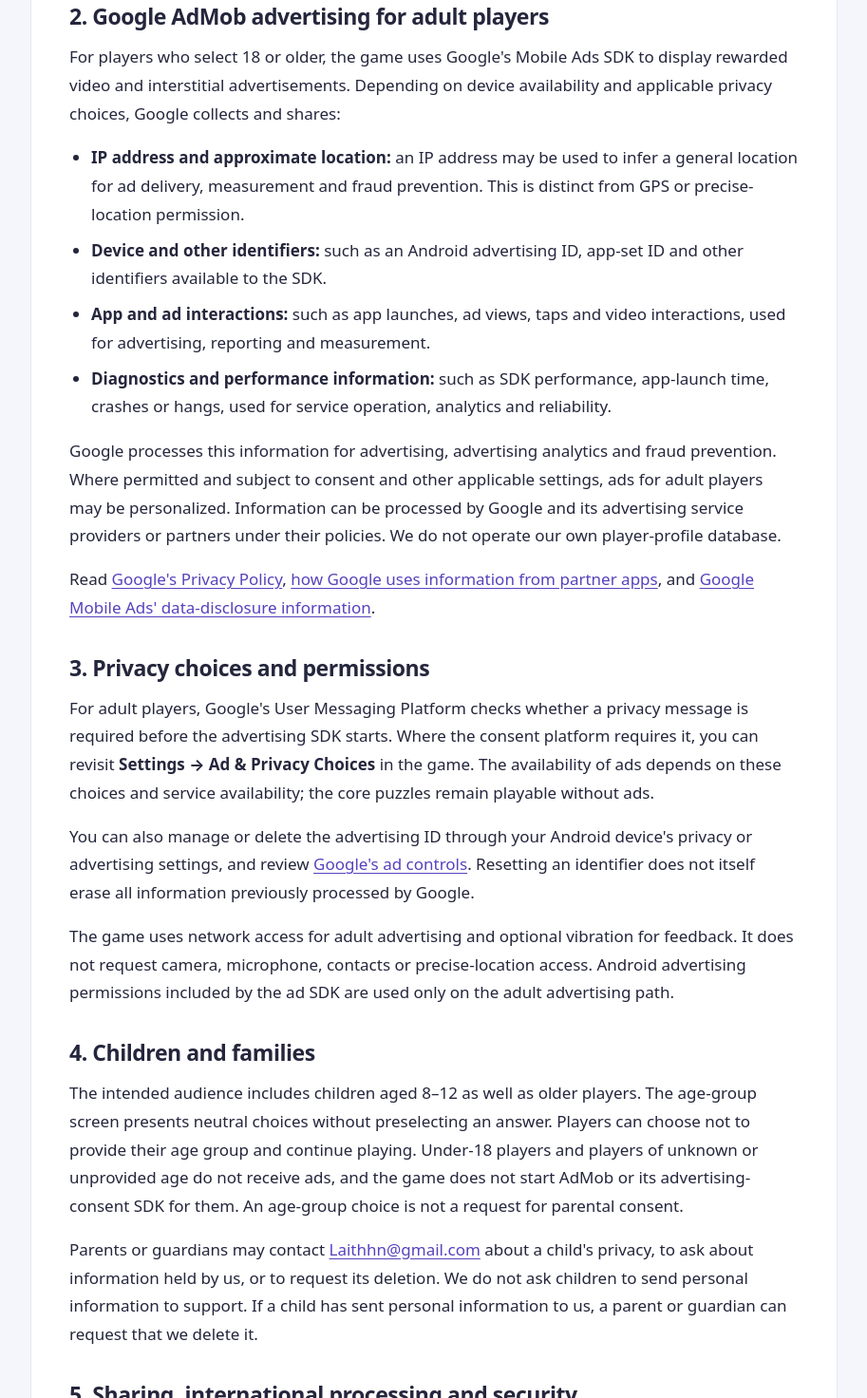
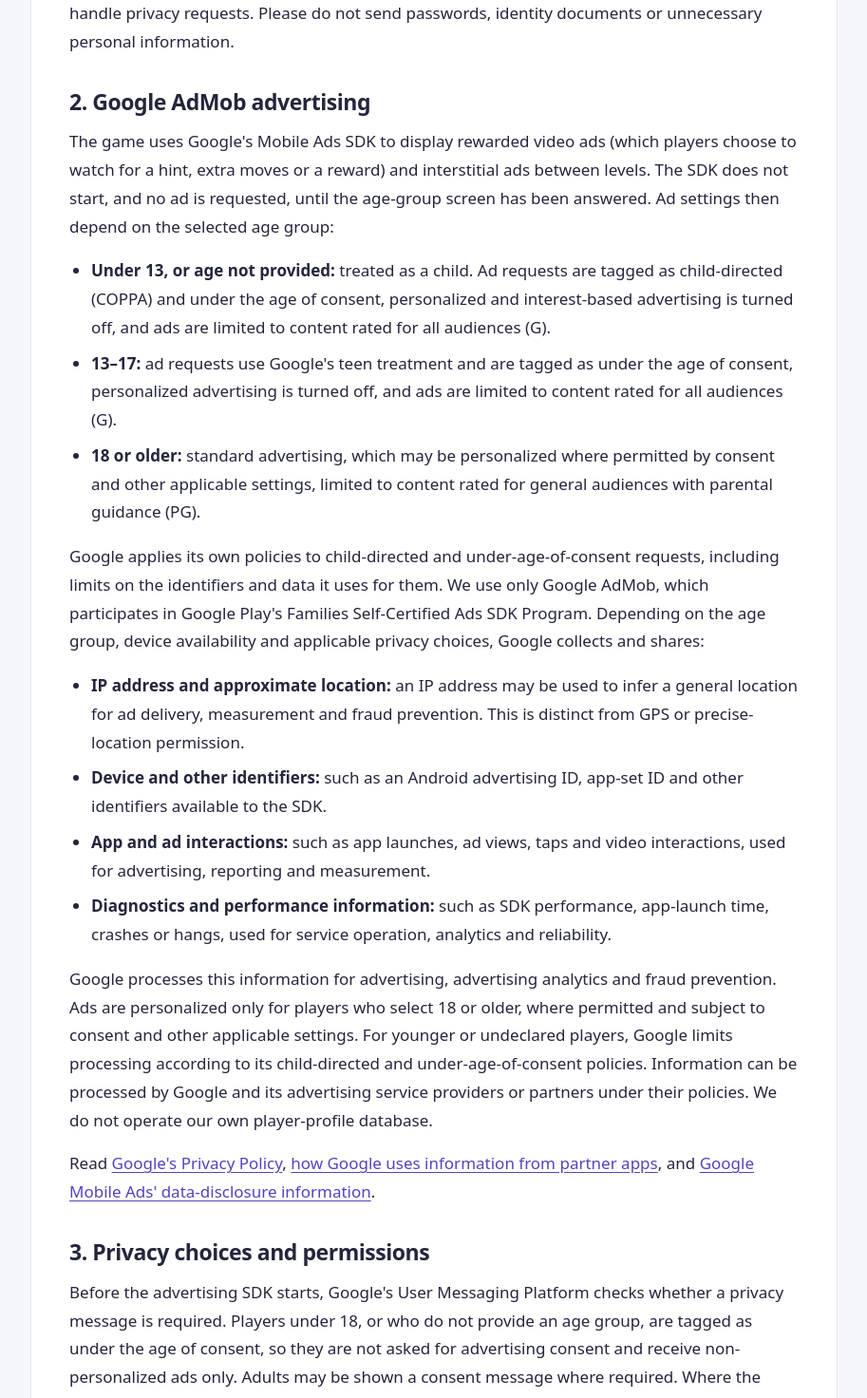
Before and after one commit to Laithhn/fikraplay, a plain HTML site: page colorflow/privacy.html in a window 1280 px wide. Shown: the part 1328-2800 px from the top of the page at 95% size, without its empty margins (183-1096 px from the left). Drawn offline with Linux system fonts and the light colour scheme.

Commit message:
Update ColorFlow privacy policy: age-based ad safety for all players
Co-Authored-By: Claude Opus 5.5 <noreply@anthropic.com>

```diff
--- a/colorflow/privacy.html
+++ b/colorflow/privacy.html
@@ -42,14 +42,14 @@
       <p class="brand">FikraPlay Studio</p>
       <h1>Privacy Policy</h1>
       <p class="app">ColorFlow: Puzzle Quest</p>
-      <p class="date">Effective and last updated: November 18, 2026</p>
+      <p class="date">Effective and last updated: November 19, 2026</p>
     </div>
   </header>
   <main class="wrap" id="policy">
     <p>FikraPlay Studio ("we", "us") develops <strong>ColorFlow: Puzzle Quest</strong>, Android package <strong>com.fikraplay.colorflow</strong> ("the game"). This policy explains how information is handled in the game and on this privacy-policy website.</p>
     <div class="summary">
       <p>The game is intended for players aged <strong>8 and older, including children</strong>. It does not require an account. Game progress and a broad age-group choice are stored on your device.</p>
-      <p>In the version with our age-group screen, <strong>players under 18 and players who do not provide an age group receive no ads</strong>. We do not initialize Google's advertising or advertising-consent SDKs for those players. Advertising through Google AdMob is available only after a player selects 18 or older, subject to applicable consent choices.</p>
+      <p>The game shows ads through Google AdMob to all age groups, but only after the player answers the age-group screen. <strong>Players under 18, and players who do not provide an age group, receive only non-personalized ads rated suitable for all audiences.</strong> Players under 13, or who do not provide an age group, are treated as children: their ad requests are marked as child-directed under the U.S. Children's Online Privacy Protection Act (COPPA). Personalized ads are possible only for players who select 18 or older, subject to applicable consent choices.</p>
     </div>
     <nav aria-label="Policy sections">
       <a href="#information">Information</a><a href="#advertising">Advertising</a><a href="#children">Children</a><a href="#retention">Retention &amp; deletion</a><a href="#contact">Contact</a>
@@ -58,25 +58,31 @@
     <p><strong>On-device information.</strong> The game saves progress, completed levels, stars, coins, hints, achievements, themes, daily challenges, unfinished puzzles and settings in app storage. The age screen stores only a selected age group (under 13, 13–17, 18 or older, or not provided), rather than a date of birth. We do not upload this save data to a FikraPlay Studio server or operate a cloud-save service.</p>
     <p>The game does not ask for your name, email address or account credentials. It does not access your contacts, camera, microphone, photos or precise device location. There is no account registration, chat, in-app purchasing, or separate Firebase analytics or crash-reporting service in this version. AdMob has its own advertising measurement and diagnostics, described below.</p>
     <p><strong>Information you send to us.</strong> If you email support, we receive your email address, message and any information you choose to include. We use it to respond to questions, resolve issues and handle privacy requests. Please do not send passwords, identity documents or unnecessary personal information.</p>
-    <h2 id="advertising">2. Google AdMob advertising for adult players</h2>
-    <p>For players who select 18 or older, the game uses Google's Mobile Ads SDK to display rewarded video and interstitial advertisements. Depending on device availability and applicable privacy choices, Google collects and shares:</p>
+    <h2 id="advertising">2. Google AdMob advertising</h2>
+    <p>The game uses Google's Mobile Ads SDK to display rewarded video ads (which players choose to watch for a hint, extra moves or a reward) and interstitial ads between levels. The SDK does not start, and no ad is requested, until the age-group screen has been answered. Ad settings then depend on the selected age group:</p>
+    <ul>
+      <li><strong>Under 13, or age not provided:</strong> treated as a child. Ad requests are tagged as child-directed (COPPA) and under the age of consent, personalized and interest-based advertising is turned off, and ads are limited to content rated for all audiences (G).</li>
+      <li><strong>13–17:</strong> ad requests use Google's teen treatment and are tagged as under the age of consent, personalized advertising is turned off, and ads are limited to content rated for all audiences (G).</li>
+      <li><strong>18 or older:</strong> standard advertising, which may be personalized where permitted by consent and other applicable settings, limited to content rated for general audiences with parental guidance (PG).</li>
+    </ul>
+    <p>Google applies its own policies to child-directed and under-age-of-consent requests, including limits on the identifiers and data it uses for them. We use only Google AdMob, which participates in Google Play's Families Self-Certified Ads SDK Program. Depending on the age group, device availability and applicable privacy choices, Google collects and shares:</p>
     <ul>
       <li><strong>IP address and approximate location:</strong> an IP address may be used to infer a general location for ad delivery, measurement and fraud prevention. This is distinct from GPS or precise-location permission.</li>
       <li><strong>Device and other identifiers:</strong> such as an Android advertising ID, app-set ID and other identifiers available to the SDK.</li>
       <li><strong>App and ad interactions:</strong> such as app launches, ad views, taps and video interactions, used for advertising, reporting and measurement.</li>
       <li><strong>Diagnostics and performance information:</strong> such as SDK performance, app-launch time, crashes or hangs, used for service operation, analytics and reliability.</li>
     </ul>
-    <p>Google processes this information for advertising, advertising analytics and fraud prevention. Where permitted and subject to consent and other applicable settings, ads for adult players may be personalized. Information can be processed by Google and its advertising service providers or partners under their policies. We do not operate our own player-profile database.</p>
+    <p>Google processes this information for advertising, advertising analytics and fraud prevention. Ads are personalized only for players who select 18 or older, where permitted and subject to consent and other applicable settings. For younger or undeclared players, Google limits processing according to its child-directed and under-age-of-consent policies. Information can be processed by Google and its advertising service providers or partners under their policies. We do not operate our own player-profile database.</p>
     <p>Read <a href="https://policies.google.com/privacy">Google's Privacy Policy</a>, <a href="https://policies.google.com/technologies/partner-sites">how Google uses information from partner apps</a>, and <a href="https://developers.google.com/admob/unity/privacy/play-data-disclosure">Google Mobile Ads' data-disclosure information</a>.</p>
     <h2>3. Privacy choices and permissions</h2>
-    <p>For adult players, Google's User Messaging Platform checks whether a privacy message is required before the advertising SDK starts. Where the consent platform requires it, you can revisit <strong>Settings → Ad &amp; Privacy Choices</strong> in the game. The availability of ads depends on these choices and service availability; the core puzzles remain playable without ads.</p>
+    <p>Before the advertising SDK starts, Google's User Messaging Platform checks whether a privacy message is required. Players under 18, or who do not provide an age group, are tagged as under the age of consent, so they are not asked for advertising consent and receive non-personalized ads only. Adults may be shown a consent message where required. Where the consent platform requires it, you can revisit <strong>Settings → Ad &amp; Privacy Choices</strong> in the game. The availability of ads depends on these choices and service availability; the core puzzles remain playable without ads.</p>
     <p>You can also manage or delete the advertising ID through your Android device's privacy or advertising settings, and review <a href="https://myadcenter.google.com/">Google's ad controls</a>. Resetting an identifier does not itself erase all information previously processed by Google.</p>
-    <p>The game uses network access for adult advertising and optional vibration for feedback. It does not request camera, microphone, contacts or precise-location access. Android advertising permissions included by the ad SDK are used only on the adult advertising path.</p>
+    <p>The game uses network access for advertising and optional vibration for feedback. It does not request camera, microphone, contacts or precise-location access. The Android advertising-ID permission is included by the ad SDK; for children's ad requests, Google limits the use of identifiers under its child-directed policies.</p>
     <h2 id="children">4. Children and families</h2>
-    <p>The intended audience includes children aged 8–12 as well as older players. The age-group screen presents neutral choices without preselecting an answer. Players can choose not to provide their age group and continue playing. Under-18 players and players of unknown or unprovided age do not receive ads, and the game does not start AdMob or its advertising-consent SDK for them. An age-group choice is not a request for parental consent.</p>
+    <p>The intended audience includes children aged 8–12 as well as older players. The age-group screen presents neutral choices without preselecting an answer. Players can choose not to provide their age group and continue playing; they are then treated as children for advertising. Ads shown to players under 18 are non-personalized and limited to content rated for all audiences, and ads for children are tagged as child-directed. Ads cannot be removed by an in-app purchase; rewarded ads are optional. An age-group choice is not a request for parental consent.</p>
     <p>Parents or guardians may contact <a href="mailto:Laithhn@gmail.com">Laithhn@gmail.com</a> about a child's privacy, to ask about information held by us, or to request its deletion. We do not ask children to send personal information to support. If a child has sent personal information to us, a parent or guardian can request that we delete it.</p>
     <h2>5. Sharing, international processing and security</h2>
-    <p>Adult advertising data is transmitted to Google as described above. Support messages are processed using our email service provider. We may disclose information we hold when required by law or when necessary to protect security and legal rights. We do not sell personal information ourselves; Google's advertising data processing is described in its linked policies.</p>
+    <p>Advertising data is transmitted to Google as described above. Support messages are processed using our email service provider. We may disclose information we hold when required by law or when necessary to protect security and legal rights. We do not sell personal information ourselves; Google's advertising data processing is described in its linked policies.</p>
     <p>Google and our service providers may process information on servers outside your country. Google states that Mobile Ads SDK data is encrypted in transit using TLS. Local game data is stored in the app's storage area. We take reasonable measures to protect support correspondence and limit its use to the purposes described here. No system can guarantee absolute security.</p>
     <h2 id="retention">6. Data retention and deletion</h2>
     <ul>
@@ -86,7 +92,7 @@
     </ul>
     <p>There are no game accounts to delete. To request access, correction or deletion of personal information we hold, or to raise a privacy objection, email the address below with the game name and your request. Depending on your location, you may have additional privacy rights, including a right to complain to your data-protection authority. We may request only information reasonably needed to verify and process your request. We cannot directly identify or delete every record independently controlled by Google, but can help direct you to its privacy tools.</p>
     <h2>7. This website</h2>
-    <p>This page is hosted by Cloudflare Pages. Loading it sends ordinary connection information, such as your IP address and browser request details, to Cloudflare to deliver and secure the page. See <a href="https://www.cloudflare.com/privacypolicy/">Cloudflare's Privacy Policy</a>. We have not added advertising, analytics scripts, tracking cookies or a contact form to this page.</p>
+    <p>This page is hosted by GitHub Pages. Loading it sends ordinary connection information, such as your IP address and browser request details, to GitHub to deliver and secure the page. See the <a href="https://docs.github.com/en/site-policy/privacy-policies/github-general-privacy-statement">GitHub General Privacy Statement</a>. We have not added advertising, analytics scripts, tracking cookies or a contact form to this page.</p>
     <h2>8. Changes to this policy</h2>
     <p>We will update this page and its last-updated date when our practices change. If a change requires additional notice or consent, we will provide it as appropriate in the game.</p>
     <h2 id="contact">9. Contact FikraPlay Studio</h2>
```
